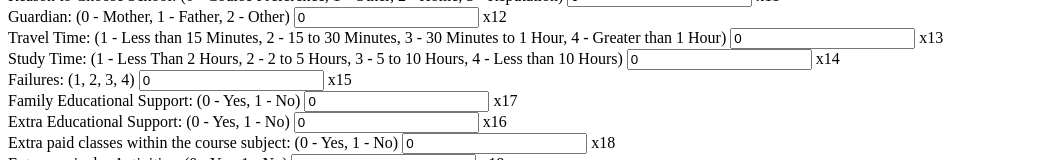
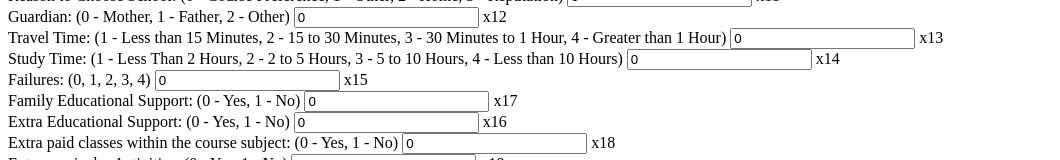
Before and after one commit to Mickellan/final_project, a plain HTML site: page index.html in a window 1280 px wide. Shown: the part 290-450 px from the top of the page, without its empty margins (0-1060 px from the left). Drawn offline with Linux system fonts and the light colour scheme.

Commit message:
Update index.html

```diff
--- a/index.html
+++ b/index.html
@@ -55,7 +55,7 @@ Reason to Choose School: (0 - Course Preference, 1 - Other, 2 - Home, 3 - Reputa
 Guardian: (0 - Mother, 1 - Father, 2 - Other) <input type="text" id="box12" value="0"> x12 <br/>
 Travel Time: (1 - Less than 15 Minutes, 2 - 15 to 30 Minutes, 3 - 30 Minutes to 1 Hour, 4 - Greater than 1 Hour) <input type="text" id="box13" value="0"> x13 <br/>
 Study Time: (1 - Less Than 2 Hours, 2 - 2 to 5 Hours, 3 - 5 to 10 Hours, 4 - Less than 10 Hours) <input type="text" id="box14" value="0"> x14 <br/>
-Failures: (1, 2, 3, 4) <input type="text" id="box15" value="0"> x15 <br/>
+Failures: (0, 1, 2, 3, 4) <input type="text" id="box15" value="0"> x15 <br/>
 Family Educational Support: (0 - Yes, 1 - No) <input type="text" id="box17" value="0"> x17 <br/>
 Extra Educational Support: (0 - Yes, 1 - No) <input type="text" id="box16" value="0"> x16 <br/>
 Extra paid classes within the course subject: (0 - Yes, 1 - No) <input type="text" id="box18" value="0"> x18 <br/>
```
